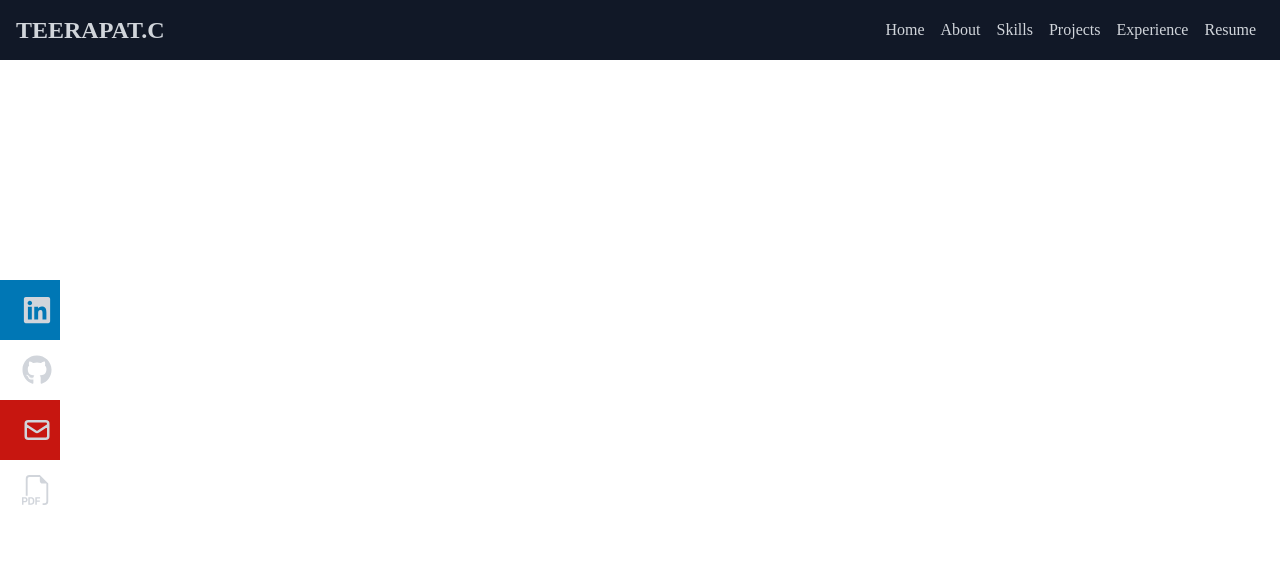
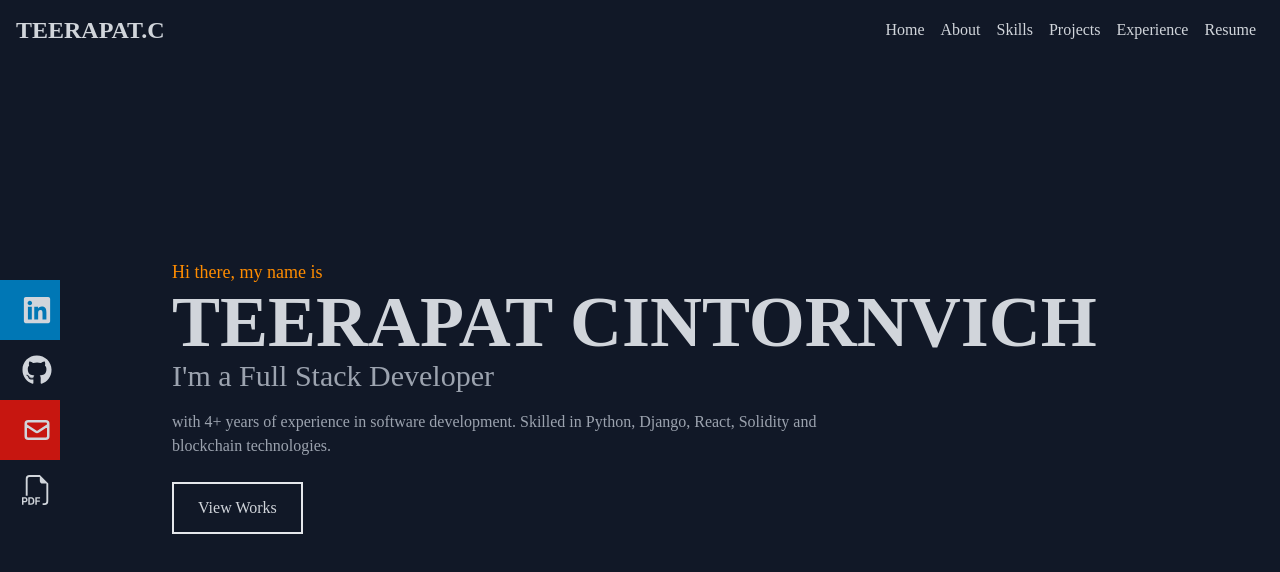
Before and after one commit to yeahokyok/portfolio, a React (Create React App) app: page / in a window 1280 px wide. Shown: the top 572 px of the page. Built offline with nearby package versions, Linux system fonts and the light colour scheme.

Commit message:
hero - intro

```diff
--- a/package.json
+++ b/package.json
@@ -36,5 +36,9 @@
       "last 1 firefox version",
       "last 1 safari version"
     ]
+  },
+  "devDependencies": {
+    "prettier": "^2.8.8",
+    "prettier-plugin-tailwindcss": "^0.2.8"
   }
 }
--- a/src/App.js
+++ b/src/App.js
@@ -1,9 +1,11 @@
+import Home from "./components/Home"
 import Navbar from "./components/Navbar"
 
 function App() {
     return (
         <div className="App">
             <Navbar />
+            <Home />
         </div>
     )
 }
--- /dev/null
+++ b/src/components/Home.jsx
@@ -0,0 +1,32 @@
+import React from "react"
+import { HiArrowNarrowRight } from "react-icons/hi"
+
+const Home = () => {
+    return (
+        <div className="h-screen w-full bg-gray-900">
+            <div className="mx-auto flex h-full max-w-[1000px] flex-col justify-center px-8">
+                <h3 className="text-lg text-[#FF8C00] sm:text-lg">
+                    Hi there, my name is
+                </h3>
+                <h1 className="text-4xl font-bold text-gray-300 sm:text-7xl">
+                    TEERAPAT CINTORNVICH
+                </h1>
+                <h2 className="text-2xl text-gray-400  sm:text-3xl">
+                    I'm a Full Stack Developer
+                </h2>
+                <p className="max-w-[700px] py-4 text-gray-400">
+                    with 4+ years of experience in software development. Skilled
+                    in Python, Django, React, Solidity and blockchain
+                    technologies.
+                </p>
+                <div>
+                    <button className="group my-2 flex items-center border-2 px-6 py-3 text-gray-300 hover:border-[#FF8C00] hover:bg-[#FF8C00]">
+                        View Works
+                    </button>
+                </div>
+            </div>
+        </div>
+    )
+}
+
+export default Home
--- a/src/components/Navbar.jsx
+++ b/src/components/Navbar.jsx
@@ -49,7 +49,7 @@ const Navbar = () => {
             </nav>
 
             {/* social link */}
-            <div className="fixed left-0 top-[35%] hidden flex-col md:flex">
+            <div className="fixed left-0 top-[35%] hidden flex-col lg:flex">
                 <ul>
                     <li className="ml-[-100px] flex h-[60px] w-[160px] items-center justify-between bg-[#0077b5] duration-300 hover:ml-[-10px]">
                         <a
```
Also changed, not shown: 1 other file (tests, documents, lock files or other folders).
